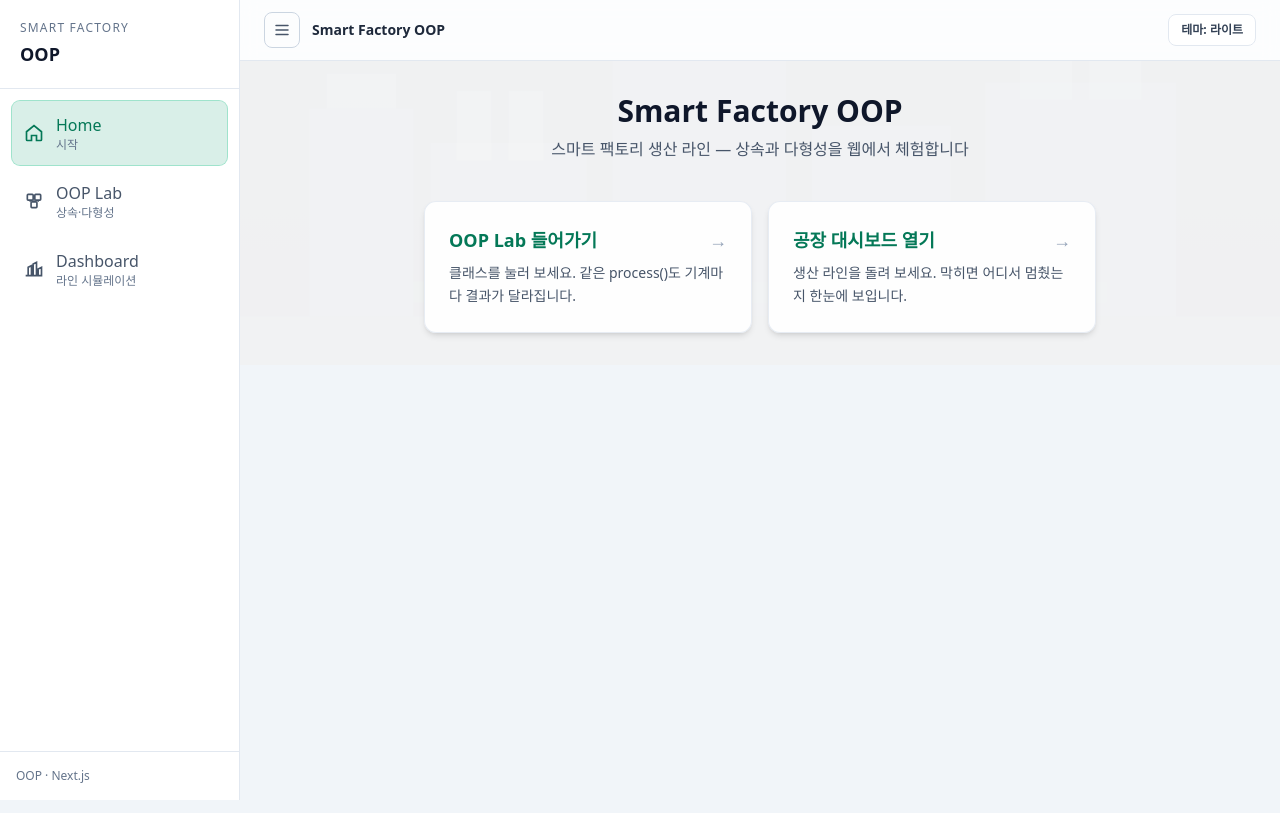
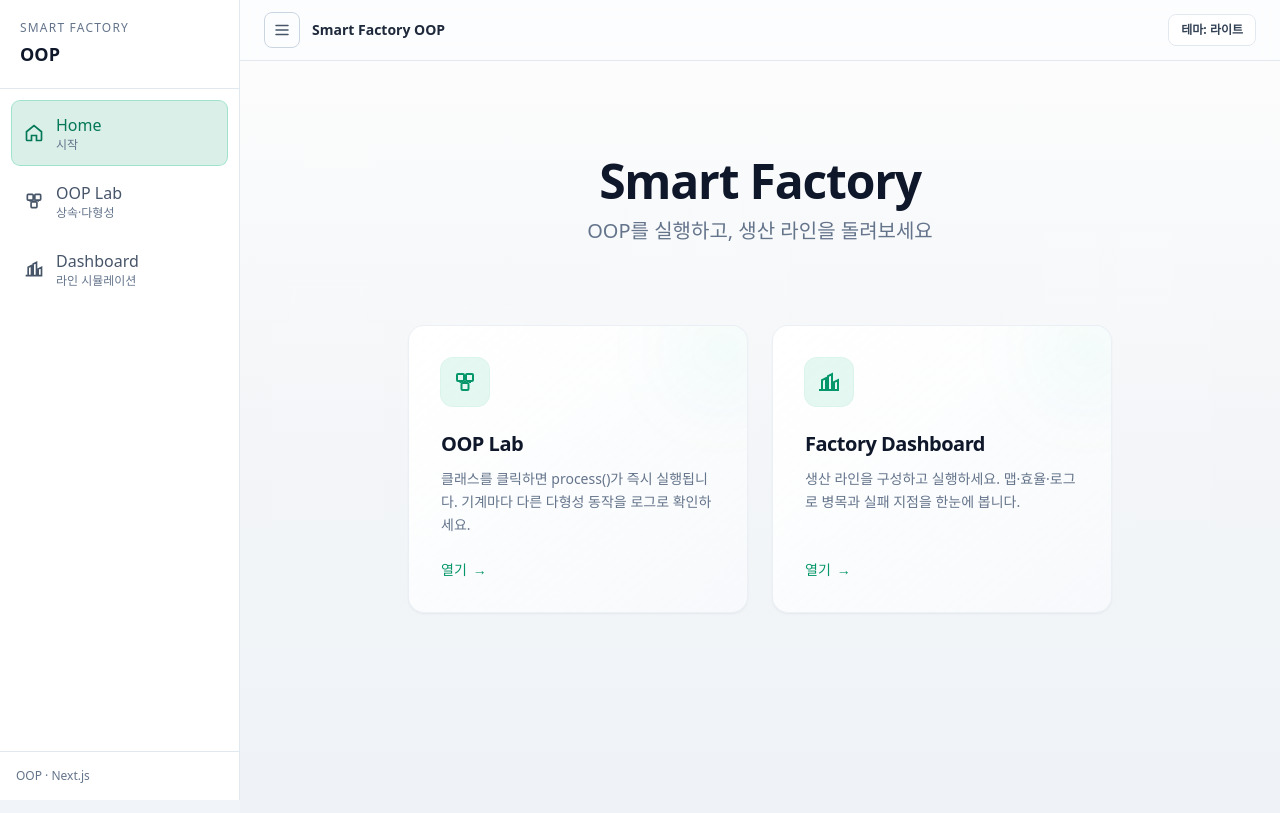
Before and after one commit to kim-kwanho/production_unit_web, a Next.js app: page / in a window 1280 px wide. Built offline with nearby package versions, Linux system fonts and the light colour scheme.

Commit message:
chore(app): 랜딩 문구 정리 및 studio 페이지 제거

```diff
--- a/app/page.tsx
+++ b/app/page.tsx
@@ -1,63 +1,101 @@
 import Image from "next/image";
 import Link from "next/link";
+import { IconFactory, IconOop } from "@/components/layout/NavIcons";
 
-const CARDS = [
+const MODULES = [
   {
     href: "/oop-lab",
-    title: "OOP Lab 들어가기",
+    title: "OOP Lab",
     description:
-      "클래스를 눌러 보세요. 같은 process()도 기계마다 결과가 달라집니다.",
+      "클래스를 클릭하면 process()가 즉시 실행됩니다. 기계마다 다른 다형성 동작을 로그로 확인하세요.",
+    Icon: IconOop,
   },
   {
     href: "/dashboard",
-    title: "공장 대시보드 열기",
+    title: "Factory Dashboard",
     description:
-      "생산 라인을 돌려 보세요. 막히면 어디서 멈췄는지 한눈에 보입니다.",
+      "생산 라인을 구성하고 실행하세요. 맵·효율·로그로 병목과 실패 지점을 한눈에 봅니다.",
+    Icon: IconFactory,
   },
 ] as const;
 
 export default function HomePage() {
   return (
-    <div className="relative flex min-h-full flex-col items-center justify-center overflow-hidden p-8">
+    <div className="relative min-h-[calc(100dvh-var(--app-header-h))] overflow-hidden">
       <Image
         src="/images/factory-bg.svg"
         alt=""
         fill
-        className="object-cover opacity-40 dark:opacity-50"
+        sizes="100vw"
+        className="pointer-events-none object-cover opacity-20 dark:opacity-25"
         priority
       />
-      <div className="absolute inset-0 bg-white/85 dark:bg-slate-950/75" />
+      <div
+        className="pointer-events-none absolute inset-0 bg-gradient-to-b from-white/95 via-slate-50/90 to-slate-100/95 dark:from-slate-950/95 dark:via-slate-950/90 dark:to-slate-950"
+        aria-hidden
+      />
 
-      <div className="relative z-10 flex max-w-2xl flex-col items-center text-center">
-        <h1 className="text-3xl font-bold text-slate-900 dark:text-white">
-          Smart Factory OOP
+      <div className="relative z-10 mx-auto flex min-h-full max-w-3xl flex-col justify-center px-5 py-16 sm:px-8 sm:py-24">
+        <header className="text-center">
+          <h1 className="text-4xl font-bold tracking-tight text-slate-900 sm:text-5xl dark:text-white">
+            Smart Factory
           </h1>
-        <p className="mt-2 text-slate-600 dark:text-slate-300">
-          스마트 팩토리 생산 라인 — 상속과 다형성을 웹에서 체험합니다
+          <p className="mt-3 text-lg text-slate-500 sm:text-xl dark:text-slate-400">
+            OOP를 실행하고, 생산 라인을 돌려보세요
+          </p>
+        </header>
+
+        <section
+          className="mt-14 sm:mt-20"
+          aria-labelledby="modules-heading"
+        >
+          <h2 id="modules-heading" className="sr-only">
+            모듈 선택
+          </h2>
+
+          <div className="grid gap-5 sm:grid-cols-2 sm:gap-6">
+            {MODULES.map((mod) => {
+              const Icon = mod.Icon;
+              return (
+                <Link
+                  key={mod.href}
+                  href={mod.href}
+                  className="group relative flex flex-col overflow-hidden rounded-2xl border border-slate-200/60 bg-gradient-to-br from-white to-slate-50/80 p-7 shadow-sm transition-[border-color,box-shadow,background-color] duration-300 hover:border-emerald-500/25 hover:shadow-lg hover:shadow-emerald-500/5 focus-visible:outline-none focus-visible:ring-2 focus-visible:ring-emerald-500/60 focus-visible:ring-offset-2 focus-visible:ring-offset-white dark:border-slate-800/80 dark:from-slate-900/90 dark:to-slate-900/50 dark:hover:border-emerald-500/30 dark:hover:shadow-emerald-500/10 dark:focus-visible:ring-offset-slate-950 sm:p-8"
+                >
+                  <div
+                    className="pointer-events-none absolute -right-6 -top-6 h-24 w-24 rounded-full bg-emerald-500/5 blur-2xl transition-opacity duration-300 group-hover:opacity-100 dark:bg-emerald-400/10"
+                    aria-hidden
+                  />
+
+                  <span
+                    className="flex h-12 w-12 items-center justify-center rounded-xl bg-emerald-500/10 text-emerald-600 ring-1 ring-emerald-500/15 transition-colors duration-300 group-hover:bg-emerald-500/15 dark:text-emerald-400 dark:ring-emerald-400/20"
+                    aria-hidden
+                  >
+                    <Icon className="h-6 w-6" />
+                  </span>
+
+                  <h3 className="mt-6 text-xl font-semibold tracking-tight text-slate-900 dark:text-white">
+                    {mod.title}
+                  </h3>
+
+                  <p className="mt-2.5 flex-1 text-sm leading-relaxed text-slate-500 dark:text-slate-400">
+                    {mod.description}
                   </p>
 
-        <div className="mt-10 grid w-full gap-4 sm:grid-cols-2">
-          {CARDS.map((card) => (
-            <Link
-              key={card.href}
-              href={card.href}
-              className="group rounded-xl border border-slate-200/80 bg-white/90 p-6 text-left shadow-md backdrop-blur transition-all hover:-translate-y-0.5 hover:shadow-lg dark:border-slate-700/80 dark:bg-slate-900/90 dark:hover:ring-1 dark:hover:ring-emerald-500/40"
-            >
-              <h2 className="flex items-center justify-between text-lg font-semibold text-emerald-700 dark:text-emerald-400">
-                {card.title}
+                  <span className="mt-6 inline-flex items-center gap-1.5 text-sm font-medium text-emerald-600 transition-colors group-hover:text-emerald-500 dark:text-emerald-400 dark:group-hover:text-emerald-300">
+                    열기
                     <span
-                  className="text-slate-400 transition-transform group-hover:translate-x-1 group-hover:text-emerald-500"
+                      className="transition-transform duration-300 group-hover:translate-x-1"
                       aria-hidden
                     >
                       →
                     </span>
-              </h2>
-              <p className="mt-2 text-sm leading-relaxed text-slate-600 dark:text-slate-400">
-                {card.description}
-              </p>
+                  </span>
                 </Link>
-          ))}
+              );
+            })}
           </div>
+        </section>
       </div>
     </div>
   );
--- a/app/studio/page.tsx
+++ /dev/null
@@ -1,33 +0,0 @@
-"use client";
-
-import { useState } from "react";
-import DashboardView from "@/components/dashboard/DashboardView";
-import OopLabView from "@/components/oop/OopLabView";
-
-export default function StudioPage() {
-  const [highlightUnitId, setHighlightUnitId] = useState<string | null>(null);
-
-  return (
-    <div className="flex h-full min-h-0 flex-col p-3 lg:p-4">
-      {/* Studio-specific: keep UI minimal; no extra onboarding text */}
-
-      <div className="grid min-h-0 flex-1 grid-cols-1 gap-3 xl:grid-cols-[1.2fr_0.8fr]">
-        <section className="min-h-0 overflow-hidden rounded-xl border border-slate-200 bg-white/40 shadow-sm dark:border-slate-800 dark:bg-slate-900/30">
-          <div className="h-full min-h-0 overflow-hidden">
-            <OopLabView compact onConcreteSelect={setHighlightUnitId} />
-          </div>
-        </section>
-
-        <section className="min-h-0 overflow-hidden rounded-xl border border-slate-200 bg-white/40 shadow-sm dark:border-slate-800 dark:bg-slate-900/30">
-          <div className="h-full min-h-0 overflow-hidden">
-            <DashboardView
-              compact
-              showOnboarding={false}
-              highlightUnitId={highlightUnitId}
-            />
-          </div>
-        </section>
-      </div>
-    </div>
-  );
-}
```
Lines whose indentation alone changed are shown as unchanged.
